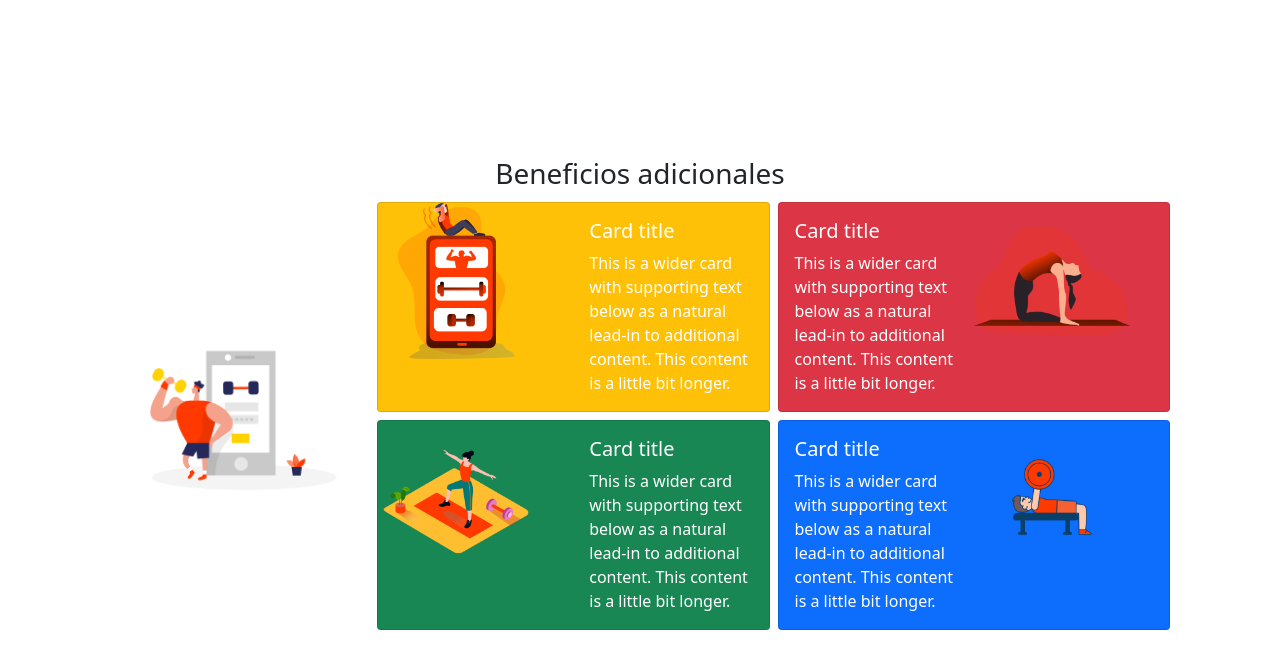
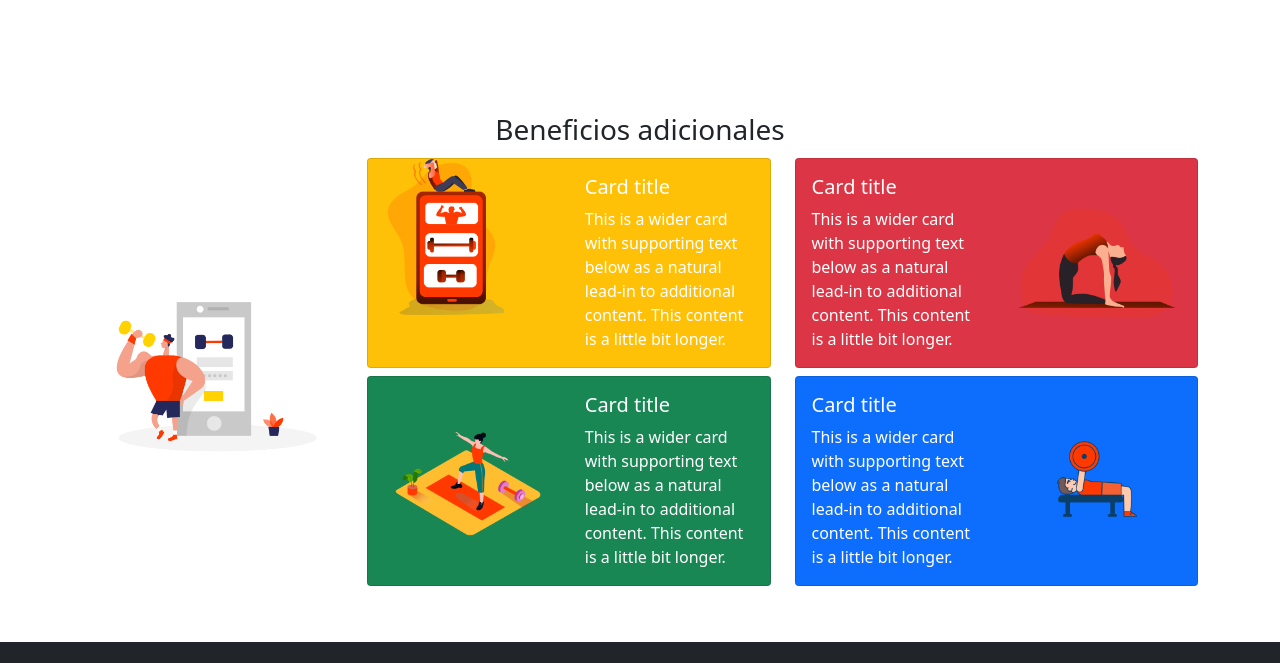
Before and after one commit to jtatan17/jtatan17.github.io, a plain HTML site: page viewhtml/planes.html in a window 1280 px wide. Shown: the part 1011-1674 px from the top of the page. Drawn offline with nearby package versions, Linux system fonts and the light colour scheme.

Commit message:
correciones de cajas

```diff
--- a/viewhtml/planes.html
+++ b/viewhtml/planes.html
@@ -49,7 +49,7 @@
                             <p class="lead my-4">
                                 Lorem ipsum dolor sit amet consectetur, adipisicing elit. Nostrum dolorum iusto enim minima accusamus iste ex numquam non autem. Libero enim in omnis saepe natus fugiat nemo qui animi. Mollitia?
                             </p>
-                            <button class="btn btn-warning btn-lg">Registrate</button>
+                            <button class="btn btn-warning btn-lg mb-2">Registrate</button>
                         </div>
                         <img src="../img/Fitness_Three Color.png" alt="" class="img-fluid w-50 d-none d-sm-block" />
                     </div>
@@ -100,24 +100,24 @@
             </div>
         </section>
         <section>
-            <div class="container-sm p-5">
+            <div class="container-sm py-1">
                 <div class="row">
                     <h3 class="text-center">Beneficios adicionales</h3>
                 </div>
                 <div class="row justify-content-center align-items-center">
-                    <div class="col-3 d-none d-sm-block">
-                        <img src="../img/Fitness App_Two Color.png" alt="" class="img-fluid h-100 w-100" />
+                    <div class="col-3 d-none d-lg-block">
+                        <img src="../img/Fitness App_Two Color.png" alt="" class="img-fluid" />
                     </div>
                     <div class="col-9">
                         <div class="row">
-                            <div class="col p-1">
+                            <div class="col-md py-1">
                                 <div class="card bg-warning text-white">
                                     <!--card-->
                                     <div class="row g-0">
-                                      <div class="col-md-6">
-                                        <img src="../img/Fitness PH01.png" class="img-fluid rounded-start h-75 d-none d-sm-block" alt="...">
+                                      <div class="col-md-6  d-flex  justify-content-center align-items-center d-none d-lg-block">
+                                        <img src="../img/Fitness PH01.png" class="img-fluid rounded-start h-75" alt="...">
                                       </div>
-                                      <div class="col-md-6">
+                                      <div class="col-lg-6">
                                         <div class="card-body">
                                           <h5 class="card-title">Card title</h5>
                                           <p class="card-text">This is a wider card with supporting text below as a natural lead-in to additional content. This content is a little bit longer.</p>
@@ -126,32 +126,32 @@
                                     </div>
                                   </div>
                             </div>
-                            <div class="col p-1">
+                            <div class="col-md py-1">
                                 <div class="card bg-danger text-white">
                                     <!--card-->
                                     <div class="row g-0">
-                                      <div class="col-md-6">
+                                      <div class="col-lg-6">
                                         <div class="card-body">
                                           <h5 class="card-title">Card title</h5>
                                           <p class="card-text">This is a wider card with supporting text below as a natural lead-in to additional content. This content is a little bit longer.</p>
                                         </div>
                                       </div>
-                                      <div class="col-md-6">
-                                        <img src="../img/Yoga PH02.png" class="img-fluid rounded-start h-75 d-none d-sm-block" alt="...">
+                                      <div class="col-md-6  d-flex  justify-content-center align-items-center">
+                                        <img src="../img/Yoga PH02.png" class="img-fluid rounded-start h-75 d-none d-lg-block" alt="...">
                                       </div>
                                     </div>
                                   </div>
                             </div>
                         </div>
                         <div class="row">
-                            <div class="col p-1">
+                            <div class="col-md py-1">
                                 <div class="card bg-success text-white">
                                     <!--card-->
                                     <div class="row g-0">
-                                      <div class="col-md-6">
-                                        <img src="../img/Fitness PH03.png" class="img-fluid rounded-start h-75 d-none d-sm-block" alt="...">
+                                      <div class="col-md-6  d-flex  justify-content-center align-items-center">
+                                        <img src="../img/Fitness PH03.png" class="img-fluid rounded-start h-75 d-none d-lg-block" alt="...">
                                       </div>
-                                      <div class="col-md-6">
+                                      <div class="col-lg-6">
                                         <div class="card-body">
                                           <h5 class="card-title">Card title</h5>
                                           <p class="card-text">This is a wider card with supporting text below as a natural lead-in to additional content. This content is a little bit longer.</p>
@@ -160,18 +160,18 @@
                                     </div>
                                   </div>
                             </div>
-                            <div class="col p-1">
+                            <div class="col-md py-1">
                                 <div class="card bg-primary text-white">
                                     <!--card-->
                                     <div class="row g-0">
-                                      <div class="col-md-6">
+                                      <div class="col-lg-6">
                                         <div class="card-body">
                                           <h5 class="card-title">Card title</h5>
                                           <p class="card-text">This is a wider card with supporting text below as a natural lead-in to additional content. This content is a little bit longer.</p>
                                         </div>
                                       </div>
-                                      <div class="col-md-6">
-                                        <img src="../img/Fitness PH04.png" class="img-fluid rounded-start h-75 d-none d-sm-block" alt="...">
+                                      <div class="col-md-6  d-flex  justify-content-center align-items-center">
+                                        <img src="../img/Fitness PH04.png" class="img-fluid rounded-start h-75 d-none d-lg-block" alt="...">
                                       </div>
                                     </div>
                                   </div>
@@ -183,7 +183,7 @@
         </section>
 
         <footer>
-            <section class="bg-dark p-4 my-5 text-white justify-content-between">
+            <section class="bg-dark p-4 mt-5 text-white justify-content-between">
                 <div class="container row">
                         <div class="px-5 col-md">
                             <h6>Terminos y condiciones promociones</h6>
```
Also changed, not shown: index.html (+6 -6 lines), viewhtml/contact.html (+2 -2 lines), viewhtml/freepass.html (+2 -2 lines), viewhtml/sede.html (+2 -2 lines).
